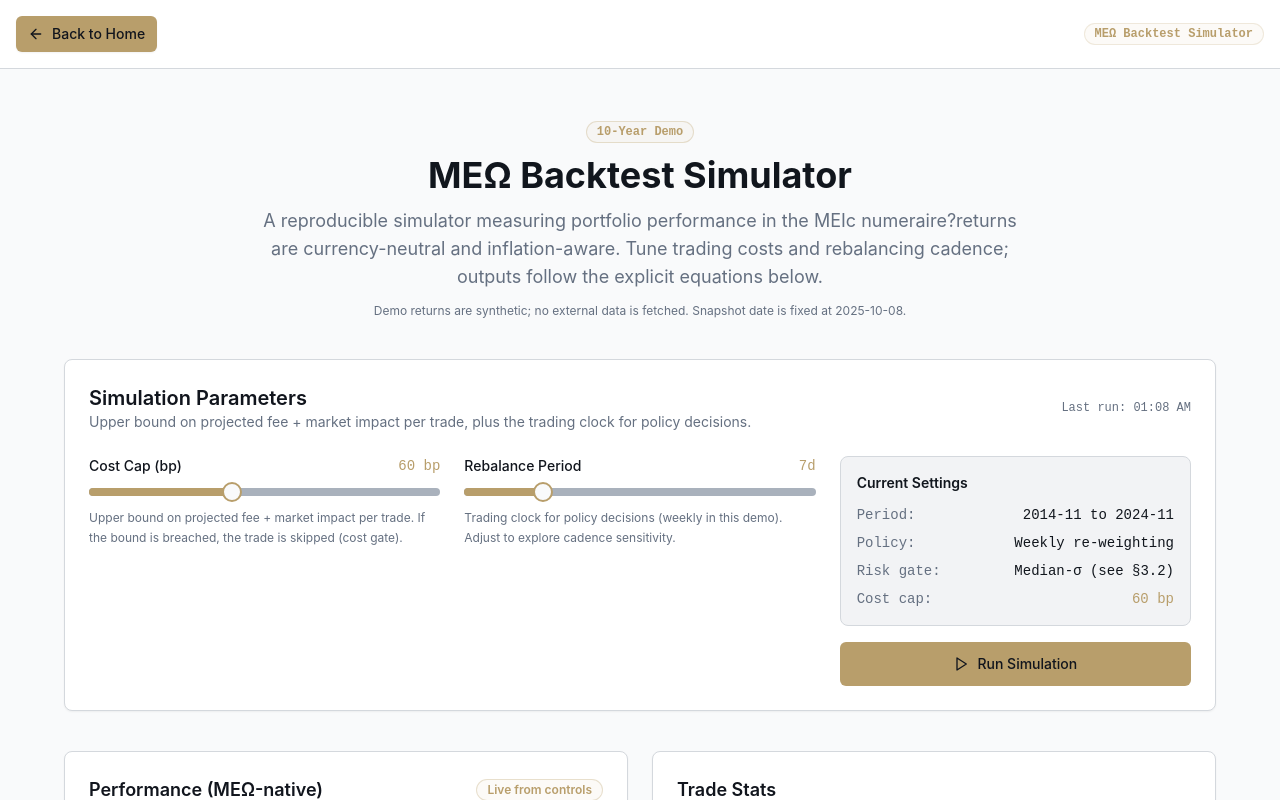
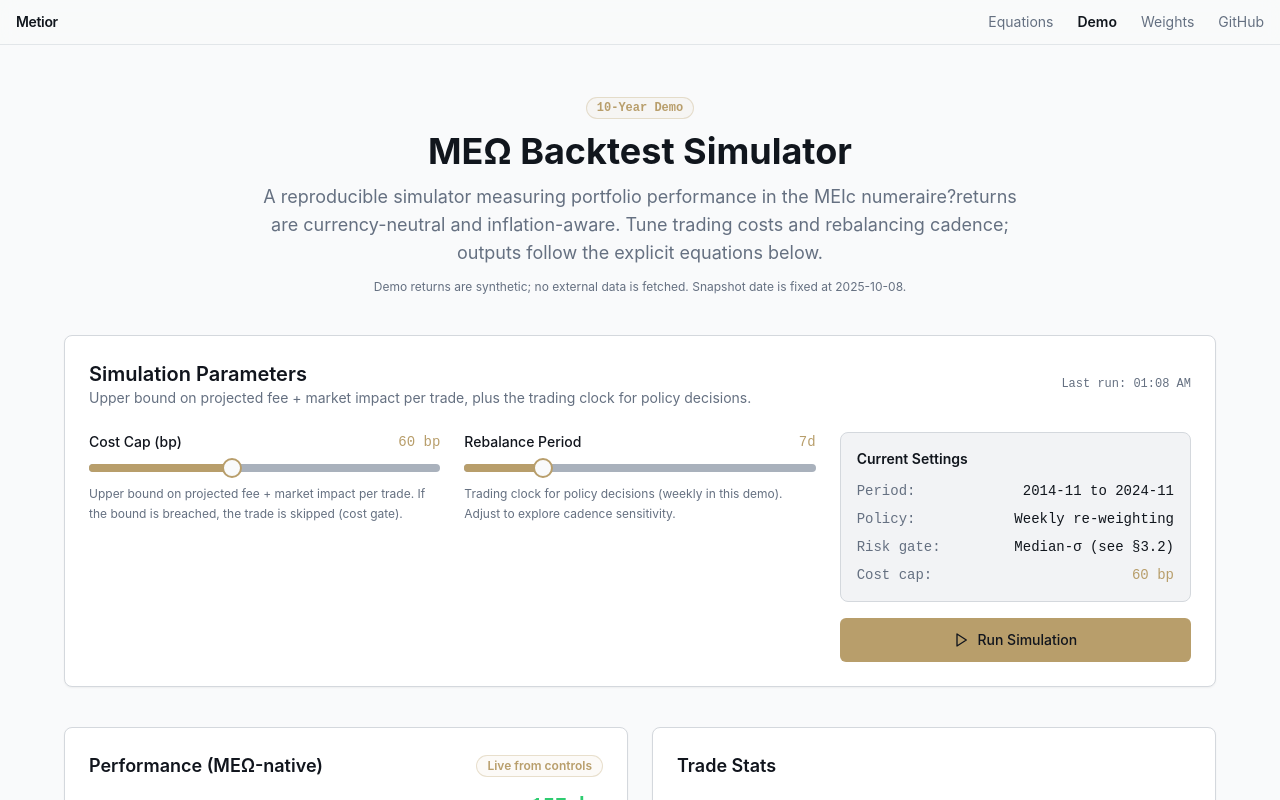
Before and after one commit to duracell04/Metior, a Next.js app: page /demo in a window 1280 px wide. Shown: the top 800 px of the page. Built offline with nearby package versions, Linux system fonts and the light colour scheme.

Commit message:
add header

```diff
--- a/src/app/demo/page.tsx
+++ b/src/app/demo/page.tsx
@@ -1,8 +1,7 @@
 "use client";
 
 import { useEffect, useState } from "react";
-import Link from "next/link";
-import { ArrowLeft, Download, Play, RotateCw } from "lucide-react";
+import { Download, Play, RotateCw } from "lucide-react";
 import { Area, AreaChart, CartesianGrid, ResponsiveContainer, Tooltip, XAxis, YAxis } from "recharts";
 
 import { MathBlock, MathInline } from "@/components/Math";
@@ -254,22 +253,6 @@ export default function DemoPage() {
 
   return (
     <div className="min-h-screen bg-background">
-      <header className="border-b border-border bg-card">
-        <div className="container mx-auto px-4 py-4">
-          <div className="flex items-center justify-between">
-            <Link href="/">
-              <Button size="sm" className="gap-2 bg-primary text-primary-foreground hover:bg-primary/90 shadow-sm">
-                <ArrowLeft className="h-4 w-4" />
-                Back to Home
-              </Button>
-            </Link>
-            <Badge variant="outline" className="border-primary/20 bg-primary/5 text-primary font-mono">
-              MEΩ Backtest Simulator
-            </Badge>
-          </div>
-        </div>
-      </header>
-
       <div className="container mx-auto px-4 py-12">
         <div className="max-w-6xl mx-auto space-y-10">
           <div className="text-center space-y-3">
--- a/src/app/equations/page.tsx
+++ b/src/app/equations/page.tsx
@@ -1,24 +1,8 @@
-import Link from "next/link";
-import { ArrowLeft } from "lucide-react";
-
-import { Button } from "@/components/ui/button";
 import { Card } from "@/components/ui/card";
 
 const Equations = () => {
   return (
     <div className="min-h-screen bg-background">
-      {/* Header */}
-      <header className="border-b border-border bg-card sticky top-0 z-10">
-        <div className="container mx-auto px-4 py-4">
-          <Link href="/">
-            <Button size="sm" className="gap-2 bg-primary text-primary-foreground hover:bg-primary/90 shadow-sm">
-              <ArrowLeft className="h-4 w-4" />
-              Back to Home
-            </Button>
-          </Link>
-        </div>
-      </header>
-
       <div className="container mx-auto px-4 py-12 max-w-4xl">
         <div className="space-y-12">
           {/* Title */}
--- a/src/app/layout.tsx
+++ b/src/app/layout.tsx
@@ -2,6 +2,7 @@ import type { Metadata } from "next";
 import { Providers } from "./providers";
 import "./globals.css";
 import { Footer } from "@/components/Footer";
+import { Header } from "@/components/Header";
 
 export const metadata: Metadata = {
   title: "Metior",
@@ -21,6 +22,7 @@ export default function RootLayout({ children }: { children: React.ReactNode })
       <body>
         <Providers>
           <div className="min-h-screen flex flex-col">
+            <Header />
             <div className="flex-1">{children}</div>
             <Footer />
           </div>
--- a/src/app/weights/page.tsx
+++ b/src/app/weights/page.tsx
@@ -1,5 +1,5 @@
 import Link from "next/link";
-import { ArrowLeft, Download, ShieldCheck, Sigma, RefreshCw } from "lucide-react";
+import { Download, ShieldCheck, Sigma, RefreshCw } from "lucide-react";
 
 import { Badge } from "@/components/ui/badge";
 import { Button } from "@/components/ui/button";
@@ -122,18 +122,6 @@ export default async function WeightsPage() {
 
   return (
     <div className="min-h-screen bg-background">
-      <header className="border-b border-border bg-card sticky top-0 z-10">
-        <div className="container mx-auto px-4 py-4 flex items-center justify-between">
-          <Link href="/">
-            <Button size="sm" className="gap-2 bg-primary text-primary-foreground hover:bg-primary/90 shadow-sm">
-              <ArrowLeft className="h-4 w-4" />
-              Back to Home
-            </Button>
-          </Link>
-          <div />
-        </div>
-      </header>
-
       <main className="container mx-auto px-4 py-12 max-w-5xl">
         <div className="space-y-12">
           <section className="space-y-6">
--- a/src/components/Footer.tsx
+++ b/src/components/Footer.tsx
@@ -1,4 +1,7 @@
+import Link from "next/link";
+
 import { Separator } from "@/components/ui/separator";
+import { navLinks } from "@/lib/navigation";
 
 export const Footer = () => {
   return (
@@ -16,23 +19,23 @@ export const Footer = () => {
             <div>
               <h4 className="text-sm font-semibold mb-4 text-foreground">Navigation</h4>
               <nav className="flex flex-wrap gap-4 text-sm">
-                <a href="/equations" className="text-muted-foreground hover:text-primary transition-colors">
-                  Equations
-                </a>
-                <a href="/demo" className="text-muted-foreground hover:text-primary transition-colors">
-                  Demo
-                </a>
-                <a href="/weights" className="text-muted-foreground hover:text-primary transition-colors">
-                  Weights
-                </a>
+                {navLinks.map(link =>
+                  link.external ? (
                     <a
-                  href="https://github.com/duracell04/Metior"
+                      key={link.label}
+                      href={link.href}
                       target="_blank"
                       rel="noreferrer"
                       className="text-muted-foreground hover:text-primary transition-colors"
                     >
-                  GitHub
+                      {link.label}
                     </a>
+                  ) : (
+                    <Link key={link.href} href={link.href} className="text-muted-foreground hover:text-primary transition-colors">
+                      {link.label}
+                    </Link>
+                  ),
+                )}
               </nav>
             </div>
           </div>
--- /dev/null
+++ b/src/components/Header.tsx
@@ -0,0 +1,41 @@
+import Link from "next/link";
+
+import { NavLink } from "@/components/NavLink";
+import { navLinks } from "@/lib/navigation";
+
+export const Header = () => {
+  return (
+    <header className="sticky top-0 z-40 border-b border-border/60 bg-background/80 backdrop-blur supports-[backdrop-filter]:bg-background/60">
+      <div className="container mx-auto px-4 py-3 flex items-center justify-between gap-6">
+        <Link href="/" className="text-sm font-semibold tracking-tight text-foreground">
+          Metior
+        </Link>
+
+        <nav className="flex items-center gap-4 sm:gap-6 text-sm">
+          {navLinks.map(link =>
+            link.external ? (
+              <a
+                key={link.label}
+                href={link.href}
+                target="_blank"
+                rel="noreferrer"
+                className="text-muted-foreground hover:text-foreground transition-colors"
+              >
+                {link.label}
+              </a>
+            ) : (
+              <NavLink
+                key={link.href}
+                href={link.href}
+                className="text-muted-foreground hover:text-foreground transition-colors"
+                activeClassName="text-foreground font-semibold"
+              >
+                {link.label}
+              </NavLink>
+            ),
+          )}
+        </nav>
+      </div>
+    </header>
+  );
+};
--- /dev/null
+++ b/src/lib/navigation.ts
@@ -0,0 +1,6 @@
+export const navLinks = [
+  { label: "Equations", href: "/equations" },
+  { label: "Demo", href: "/demo" },
+  { label: "Weights", href: "/weights" },
+  { label: "GitHub", href: "https://github.com/duracell04/Metior", external: true },
+];
```
Also changed, not shown: 1 other file (tests, documents, lock files or other folders). Lines whose indentation alone changed are shown as unchanged.
